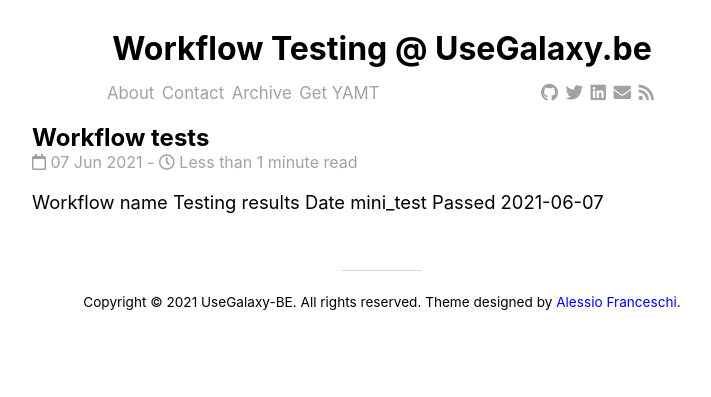
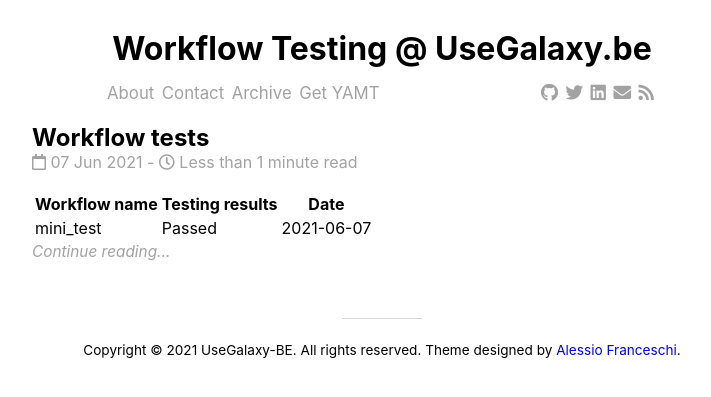
Before and after one commit to ieguinoa/workflow-testing-page, a Jekyll site: the page built from index.html, in a window 1280 px wide. Shown: the top 397 px of the page, without its empty margins (258-969 px from the left). Built offline with Jekyll 4.4.1, drawn with Linux system fonts in a browser that asks for light colours; nearby versions of some CDN libraries; the list of posts is cut into pages by our own code.

Commit message:
show full posts in home

```diff
--- a/_layouts/home.html
+++ b/_layouts/home.html
@@ -32,9 +32,10 @@ title: Home
         <!--{% if post.customexcerpt %}-->
             <!--{{post.customexcerpt | strip_html | truncatewords:50}}-->
         <!--{% else %}-->
-            {{ post.content | strip_html | truncatewords:50 }}
+            <!--{{ post.content | strip_html | truncatewords:50 }}-->
+            {{ post.content }}
         <!--{% endif %}-->
-        <!--<span class = "continue-reading"><a href="{{ post.url | relative_url }}">Continue reading...</a></span>-->
+        <span class = "continue-reading"><a href="{{ post.url | relative_url }}">Continue reading...</a></span>
     </p>
 </div>
 {% endfor %}
```
